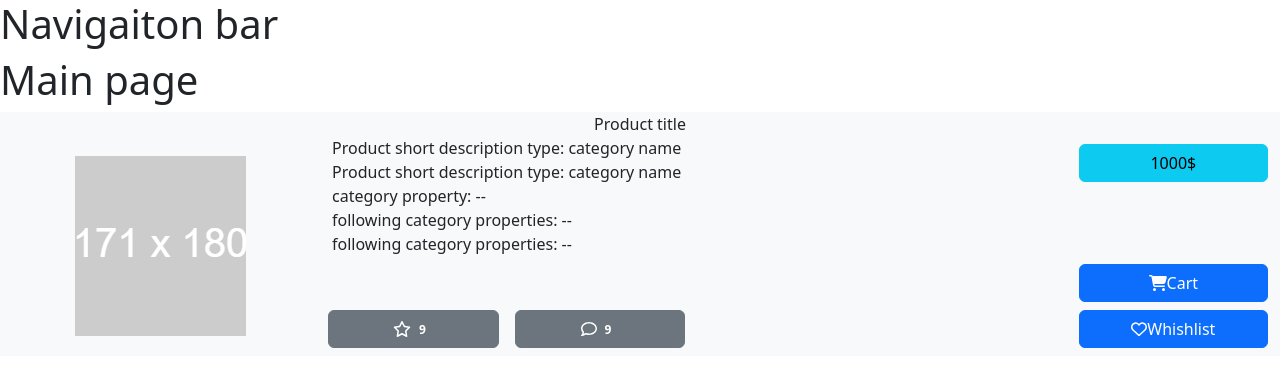
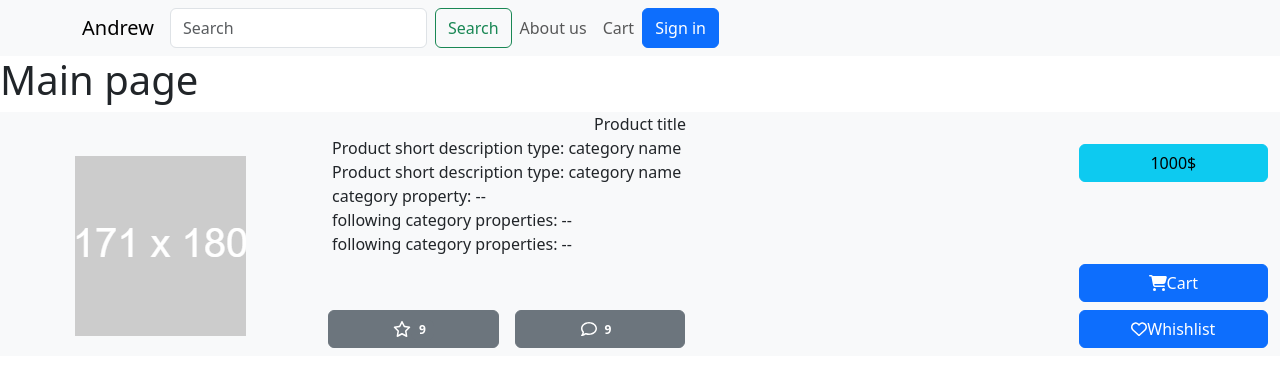
Before and after one commit to F3riko/electronics-shop, a React (Create React App) app: page / in a window 1280 px wide. Shown: the top 386 px of the page. Built offline with nearby package versions, Linux system fonts and the light colour scheme.

Commit message:
Basic navigation bar

```diff
--- a/src/App.js
+++ b/src/App.js
@@ -9,6 +9,7 @@ import {
 } from "react-router-dom";
 import ProductTile from "./components/ProductTile";
 import "bootstrap/dist/css/bootstrap.min.css";
+import NavBar from "./components/NavBar";
 
 // Temporary components
 const Navbar = () => {
@@ -69,7 +70,7 @@ function App() {
   return (
     <Router>
       <Routes>
-        <Route path="/" element={<Navbar />}>
+        <Route path="/" element={<NavBar />}>
           <Route index element={<MainPage />} />
           <Route path="about" element={<About />} />
           <Route path="product/:productId" element={<Product />} />
--- /dev/null
+++ b/src/components/NavBar.js
@@ -0,0 +1,43 @@
+import Container from "react-bootstrap/Container";
+import Button from "react-bootstrap/Button";
+import Form from "react-bootstrap/Form";
+import Nav from "react-bootstrap/Nav";
+import Navbar from "react-bootstrap/Navbar";
+import NavDropdown from "react-bootstrap/NavDropdown";
+import { Outlet, Link, NavLink } from "react-router-dom";
+
+const NavBar = () => {
+  return (
+    <>
+      <Navbar collapseOnSelect expand="lg" className="bg-body-tertiary">
+        <Container>
+          <Navbar.Brand href="#home">Andrew</Navbar.Brand>
+          <Navbar.Toggle aria-controls="responsive-navbar-nav" />
+          <Navbar.Collapse id="responsive-navbar-nav">
+            <Nav className="me-auto">
+              <Form className="d-flex">
+                <Form.Control
+                  type="search"
+                  placeholder="Search"
+                  className="me-2"
+                  aria-label="Search"
+                />
+                <Button variant="outline-success">Search</Button>
+              </Form>
+              <Nav.Link as={NavLink} to={"about"}>
+                About us
+              </Nav.Link>
+              <Nav.Link as={NavLink} to={"cart"}>
+                Cart
+              </Nav.Link>
+              <Button variant="primary">Sign in</Button>
+            </Nav>
+          </Navbar.Collapse>
+        </Container>
+      </Navbar>
+      <Outlet />
+    </>
+  );
+};
+
+export default NavBar;
```
